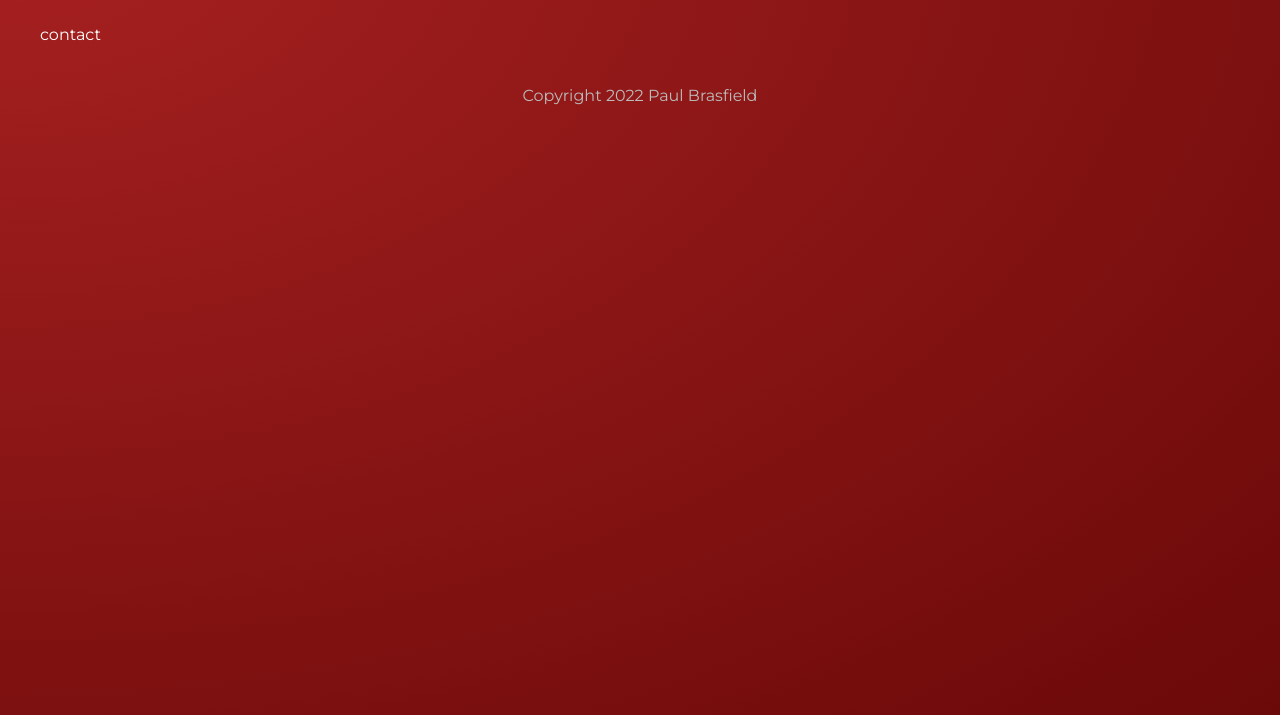
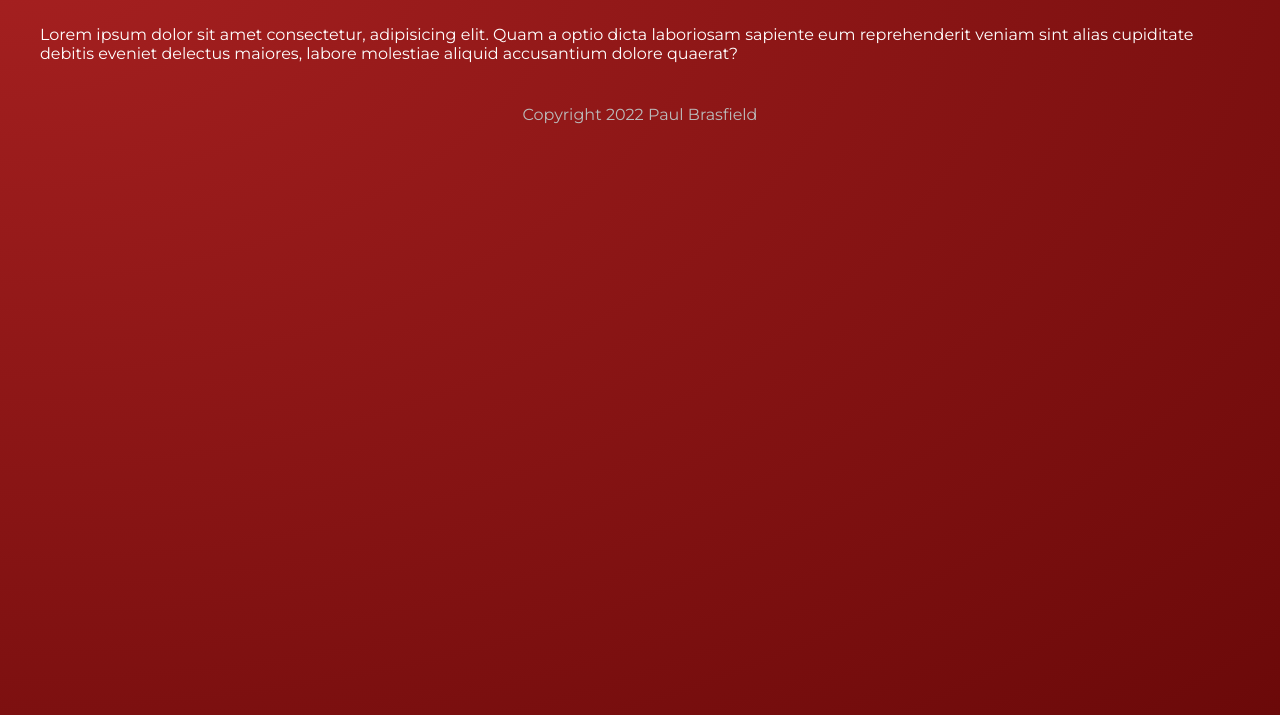
Before and after one commit to PaulBrasfield/paul-portfolio, a Gatsby site: page /contact in a window 1280 px wide. Shown: the part 85-800 px from the top of the page. Built offline with nearby package versions, Linux system fonts and the light colour scheme; Gatsby itself is replaced by a stand-in of ours.

Commit message:
Changed Contact Page

```diff
--- a/src/pages/contact.js
+++ b/src/pages/contact.js
@@ -4,7 +4,12 @@ import Layout from "../components/Layout"
 export default function contact() {
   return (
     <Layout>
-      <div>contact</div>
+      <div>
+        Lorem ipsum dolor sit amet consectetur, adipisicing elit. Quam a optio
+        dicta laboriosam sapiente eum reprehenderit veniam sint alias cupiditate
+        debitis eveniet delectus maiores, labore molestiae aliquid accusantium
+        dolore quaerat?
+      </div>
     </Layout>
   )
 }
```
